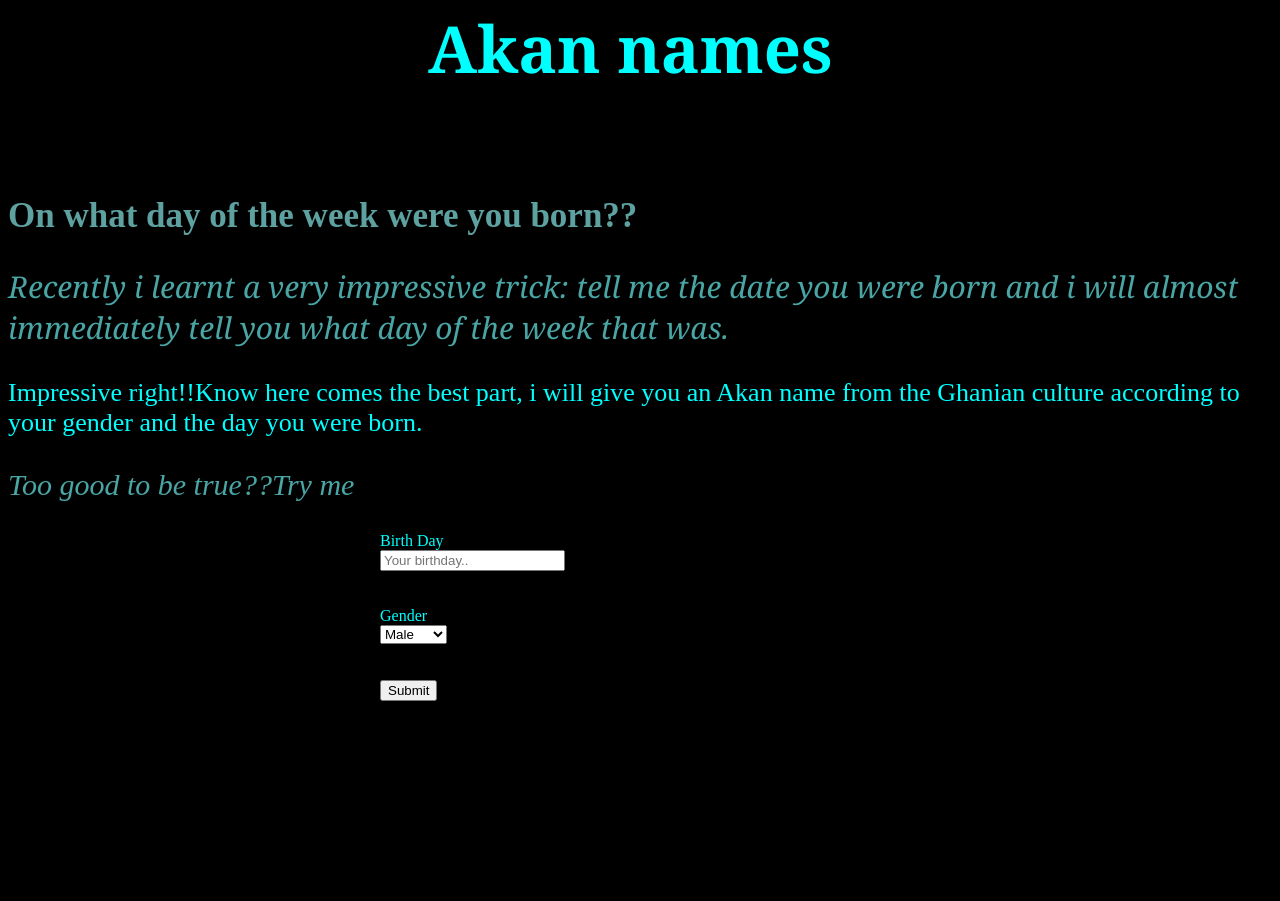
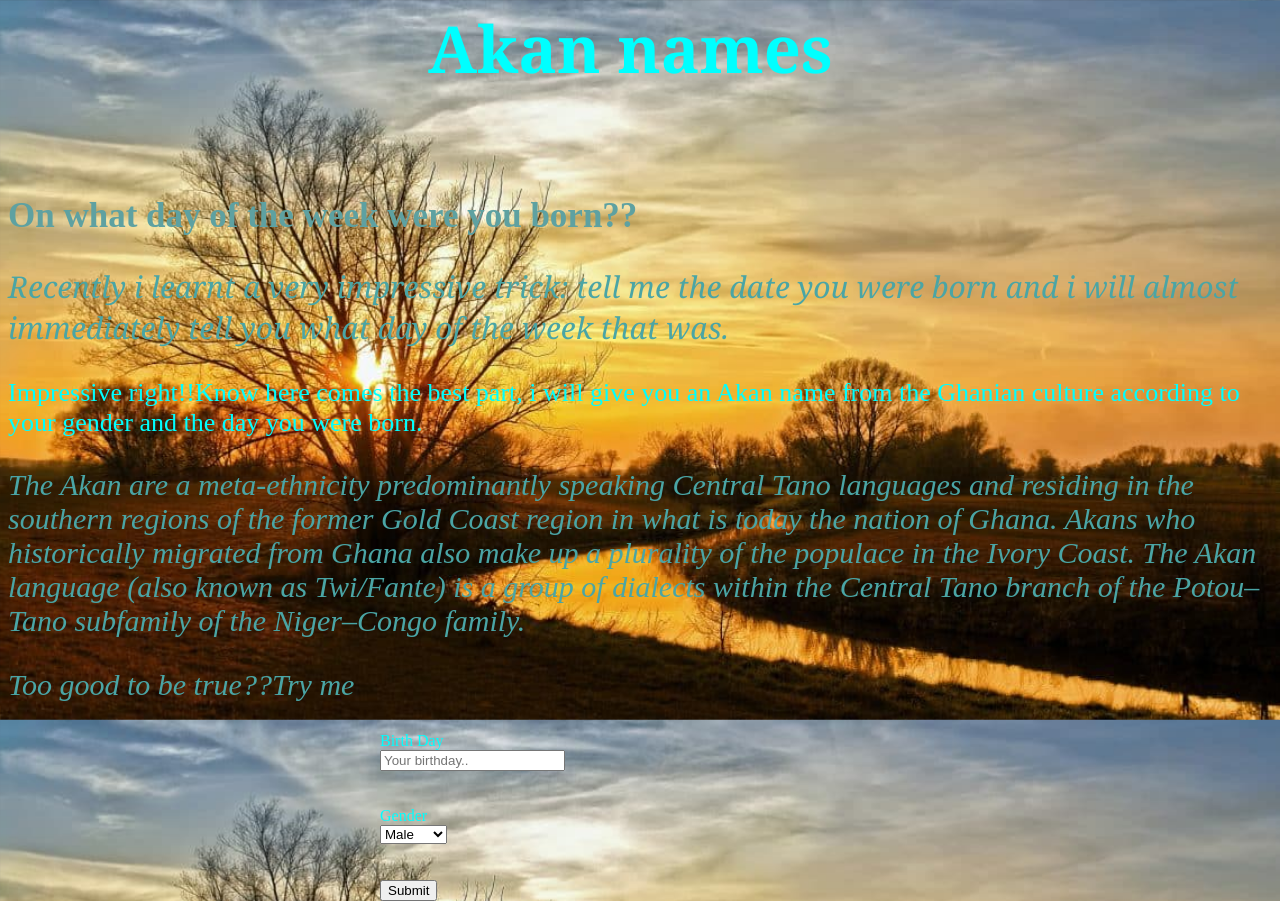
Before and after one commit to casey829/Birthday-Application, a plain HTML site: page index.html in a window 1280 px wide. Shown: the top 901 px of the page. Before the commit the page ends 800 px from the top, so only its background shows below. Drawn offline with Linux system fonts and the light colour scheme.

Commit message:
background

```diff
--- a/index.html
+++ b/index.html
@@ -23,6 +23,11 @@
             <p class="p2">Impressive right!!Know here comes the best part, i will give you an Akan name from the Ghanian
                 culture
                 according to your gender and the day you were born.</p>
+            <p class="p3">The Akan are a meta-ethnicity predominantly speaking Central Tano languages and residing in the southern
+                regions of the former Gold Coast region in what is today the nation of Ghana. Akans who historically
+                migrated from Ghana also make up a plurality of the populace in the Ivory Coast. The Akan language (also
+                known as Twi/Fante) is a group of dialects within the Central Tano branch of the Potou–Tano subfamily of
+                the Niger–Congo family.</p>
             <p class="p3">Too good to be true??Try me</p>
 
             <!--form1-->
--- a/style.css
+++ b/style.css
@@ -1,5 +1,7 @@
 body{
-    background-color:black
+    background-image:url(../images/akan.jpg);
+    background-size: cover;
+    height: 300px;
 }
 .head{
     color: cyan;
```
Also changed, not shown: images/07dd16a90fe33dd303880f02ad8fa0b0_2_orig.jpg (added), images/5547fe225ff664e4c783564099761ef4.jpg (added), images/akan.jpg (added), images/ghana.jpeg (added). Lines whose indentation alone changed are shown as unchanged.
